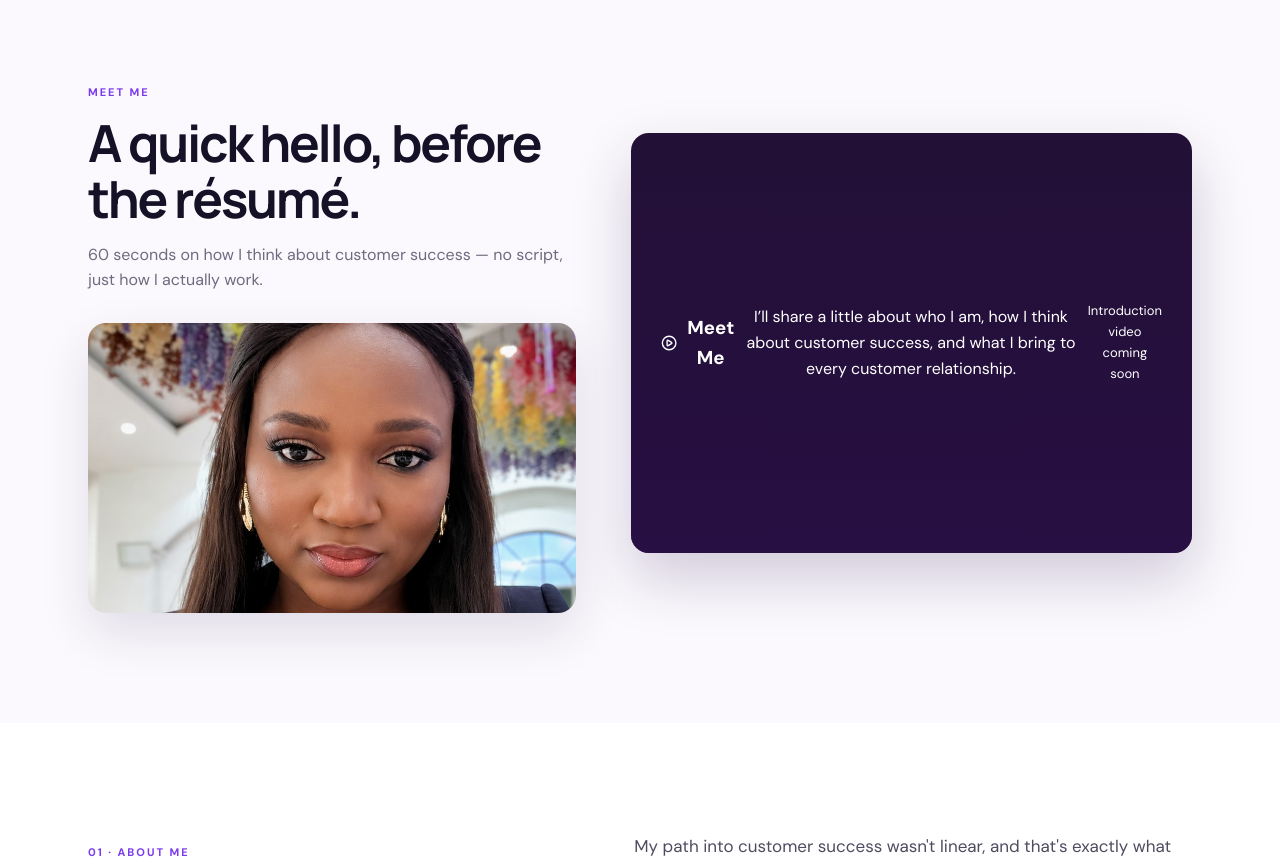
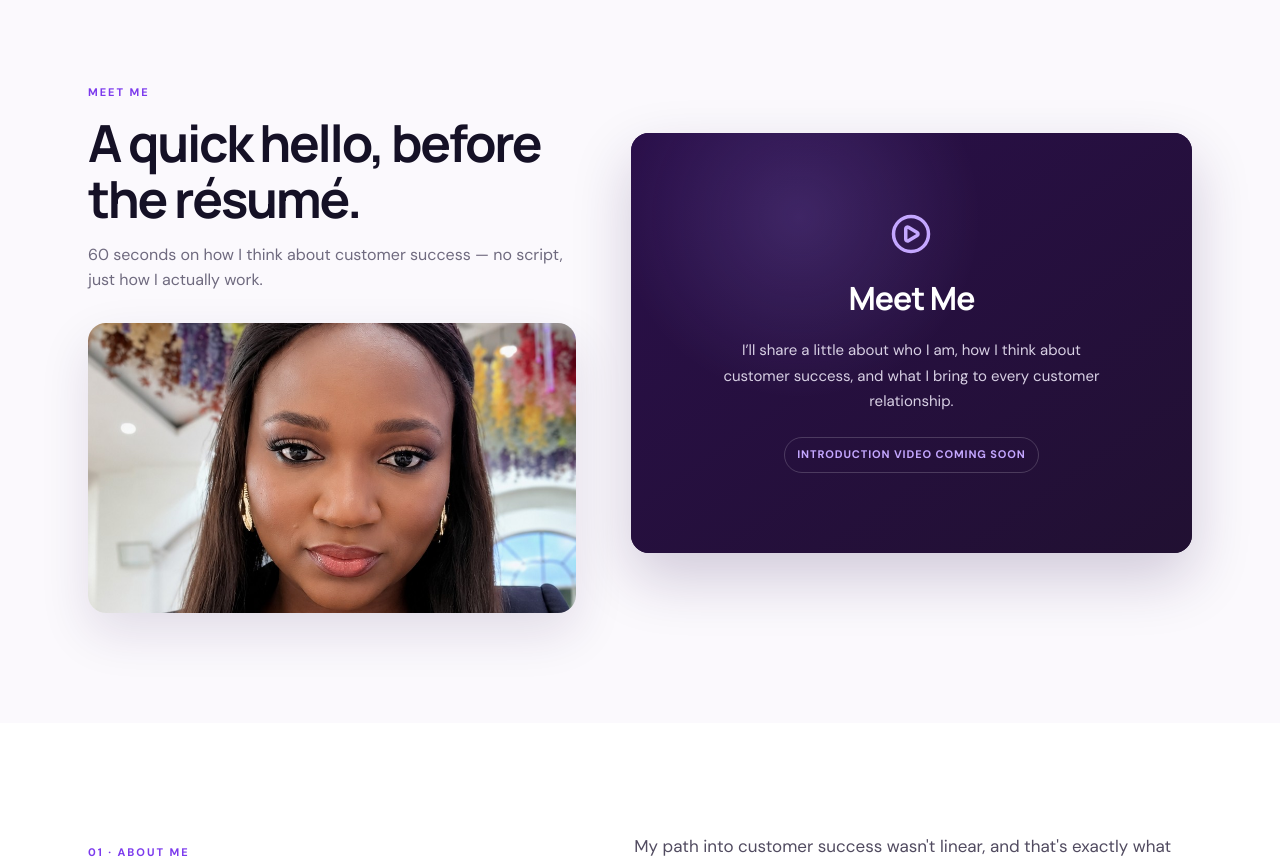
Before and after one commit to GoodnessN/goodness-csm-portfolio, a React (Vite) app: page / in a window 1280 px wide. Shown: the part 1160-2024 px from the top of the page. Built offline with nearby package versions, Linux system fonts and the light colour scheme.

Commit message:
Update styles.css

```diff
--- a/src/styles.css
+++ b/src/styles.css
@@ -6,7 +6,72 @@
 .hero-card{position:relative;background:linear-gradient(145deg,var(--dark2),var(--dark));color:white;border-radius:18px;padding:35px;min-height:500px;overflow:hidden;box-shadow:0 30px 70px rgba(42,15,74,.18)}.card-glow{position:absolute;width:320px;height:320px;background:rgba(124,58,237,.32);filter:blur(20px);border-radius:50%;right:-100px;top:-80px}.profile-photo{position:relative;width:110px;height:110px;object-fit:cover;object-position:center 20%;border-radius:50%;border:3px solid rgba(255,255,255,.85);box-shadow:0 0 0 7px rgba(167,139,250,.18)}.card-label{position:relative;margin-top:48px;color:#c8bce0;font-size:10px;letter-spacing:.18em;font-weight:800}.hero-card h2{position:relative;font-family:Manrope;font-size:31px;line-height:1.15;letter-spacing:-.035em;margin:10px 0 32px;max-width:370px}.signal{position:relative;display:flex;gap:15px;padding:16px 0;border-top:1px solid rgba(255,255,255,.12)}.signal span{color:#c4a7ff;font-size:11px}.signal b,.signal small{display:block}.signal small{color:#c0b6cf;font-size:12px}.card-footer{position:relative;margin-top:18px;display:flex;justify-content:space-between;gap:14px;align-items:center;font-size:9px;letter-spacing:.12em;color:#bcb0cf}.card-footer a{display:flex;gap:6px;align-items:center;color:#fff;text-decoration:none;font-size:11px;letter-spacing:0}
 .metrics{border-top:1px solid var(--line);border-bottom:1px solid var(--line)}.metric-grid{display:grid;grid-template-columns:repeat(3,1fr)}.metric-grid>div{padding:28px 25px;border-right:1px solid var(--line)}.metric-grid>div:first-child{padding-left:0}.metric-grid>div:last-child{border-right:0}.metric-grid span{font-size:10px;letter-spacing:.16em;color:#9b94a8;font-weight:800}.metric-grid strong{display:block;font-family:Manrope;font-size:19px;margin-top:5px}.metric-grid p{margin:2px 0 0;color:var(--muted);font-size:13px}
 .section{padding:110px 0}.two-col{display:grid;grid-template-columns:.9fr 1.1fr;gap:90px}.section h2{font-family:Manrope;font-size:clamp(35px,4vw,52px);line-height:1.08;letter-spacing:-.045em;margin:14px 0}.body-copy{font-size:17px;color:#514b60}.body-copy p{margin-top:0;margin-bottom:22px}.quote{border-left:3px solid var(--purple);padding:4px 0 4px 20px;font-family:Manrope;color:var(--ink);font-size:16px;margin:28px 0}.about-cta{padding-top:6px}
-.meet-me{background:#fbf9fd}.meet-grid{display:grid;grid-template-columns:1fr 1.15fr;gap:55px;align-items:center}.meet-copy{color:var(--muted);max-width:480px}.meet-photo-wrap{margin-top:30px;border-radius:18px;overflow:hidden;box-shadow:0 20px 50px rgba(42,15,74,.12)}.meet-photo-wrap img{display:block;width:100%;height:290px;object-fit:cover;object-position:center 35%}.video-card{position:relative;border-radius:18px;overflow:hidden;background:var(--dark);min-height:420px;box-shadow:0 25px 60px rgba(42,15,74,.2)}.video-card video{width:100%;height:420px;display:block;object-fit:cover}.video-placeholder{position:absolute;inset:0;display:flex;align-items:center;justify-content:center;gap:10px;padding:30px;text-align:center;color:#fff;background:linear-gradient(180deg,rgba(42,15,74,.15),rgba(42,15,74,.72));pointer-events:none}.video-placeholder span{max-width:280px;font-size:13px}
+.meet-me{background:#fbf9fd}.meet-grid{display:grid;grid-template-columns:1fr 1.15fr;gap:55px;align-items:center}.meet-copy{color:var(--muted);max-width:480px}.meet-photo-wrap{margin-top:30px;border-radius:18px;overflow:hidden;box-shadow:0 20px 50px rgba(42,15,74,.12)}.meet-photo-wrap img{display:block;width:100%;height:290px;object-fit:cover;object-position:center 35%}.video-card{
+  position:relative;
+  border-radius:18px;
+  overflow:hidden;
+  background:linear-gradient(145deg,var(--dark2),var(--dark));
+  min-height:420px;
+  box-shadow:0 25px 60px rgba(42,15,74,.20);
+  display:flex;
+  align-items:center;
+  justify-content:center;
+}
+
+.video-placeholder{
+  width:100%;
+  min-height:420px;
+  display:flex;
+  flex-direction:column;
+  align-items:center;
+  justify-content:center;
+  text-align:center;
+  padding:55px;
+  color:#fff;
+  background:
+    radial-gradient(circle at 30% 20%,rgba(167,139,250,.18),transparent 35%),
+    linear-gradient(145deg,var(--dark2),var(--dark));
+  pointer-events:none;
+}
+
+.video-placeholder svg{
+  color:#c4a7ff;
+  margin-bottom:18px;
+}
+
+.video-placeholder h3{
+  font-family:Manrope;
+  font-size:32px;
+  margin:0 0 14px;
+  letter-spacing:-.03em;
+}
+
+.video-placeholder p{
+  max-width:400px;
+  margin:0 auto 22px;
+  color:#d8d0e4;
+  font-size:15px;
+  line-height:1.7;
+}
+
+.video-placeholder span{
+  display:inline-flex;
+  padding:8px 12px;
+  border:1px solid rgba(255,255,255,.18);
+  border-radius:999px;
+  color:#c4a7ff;
+  font-size:11px;
+  font-weight:700;
+  letter-spacing:.08em;
+  text-transform:uppercase;
+}
+
+.video-card video{
+  width:100%;
+  height:420px;
+  display:block;
+  object-fit:cover;
+}
 .section-dark{background:linear-gradient(135deg,var(--dark),var(--dark2));color:white}.section-dark .section-kicker{color:#c4a7ff}.experience-head{display:flex;justify-content:space-between;align-items:end;gap:30px}.experience-head p{color:#c0b6cf;max-width:360px}.timeline{margin-top:70px;margin-left:8px;border-left:1px solid #5a416e;padding-left:35px}.timeline-item{position:relative;padding-bottom:48px}.timeline-dot{position:absolute;left:-42px;top:4px;width:13px;height:13px;background:var(--purple);border:3px solid var(--dark);box-shadow:0 0 0 1px #9c7ac8;border-radius:50%}.timeline-meta{font-size:10px;letter-spacing:.17em;color:#c4a7ff;font-weight:800}.timeline h3{font-family:Manrope;font-size:23px;margin:9px 0}.timeline h3 span{font-family:'DM Sans';font-weight:500;color:#c0b6cf}.timeline h3 a{color:#fff;text-decoration:underline;text-underline-offset:3px}.timeline p{color:#d0c7db;max-width:820px;margin:0}.timeline .company-context{color:#bcaed0;font-size:13px;margin-bottom:10px}
 .section-top{display:flex;justify-content:space-between;gap:50px;align-items:end;margin-bottom:50px}.section-top>p{max-width:430px;color:var(--muted)}.work-grid{display:grid;grid-template-columns:repeat(2,1fr);gap:18px}.work-card{border:1px solid var(--line);border-radius:12px;padding:27px;background:white;transition:.25s}.work-card:hover{transform:translateY(-4px);box-shadow:0 16px 35px rgba(42,15,74,.08)}.work-top{display:flex;justify-content:space-between}.tag{display:inline-flex;align-items:center;padding:6px 9px;background:#f0e9ff;color:var(--purple2);border-radius:5px;font-size:10px;font-weight:800;letter-spacing:.05em;text-transform:uppercase}.index{font-family:Manrope;color:#c5bfca;font-size:12px}.simulated{display:inline-flex;margin-top:12px;padding:6px 9px;border-radius:5px;background:#f7f1ff;color:#6d28d9;font-size:10px;font-weight:700}.work-card h3{font-family:Manrope;font-size:25px;line-height:1.2;margin:16px 0 5px}.type{color:#98a2b3;font-size:12px;margin-top:0}.work-card>p:not(.type){color:#514b60}.facts{display:grid;grid-template-columns:1fr 1fr;gap:8px;margin:22px 0}.facts span{display:flex;gap:7px;align-items:center;font-size:11px;color:#514b60}.facts svg{color:#7c3aed}.read-btn{border:0;background:none;padding:0;color:var(--purple2);display:flex;align-items:center;gap:7px;font-weight:800;font-size:13px}
 .testimonials{background:#fff}.testimonial-grid{display:grid;grid-template-columns:repeat(3,1fr);gap:18px}.testimonial-grid article{border:1px solid var(--line);border-radius:14px;padding:28px;background:#fff;box-shadow:0 12px 30px rgba(42,15,74,.05)}.quote-mark{font-family:Georgia;font-size:50px;line-height:.7;color:var(--purple3)}.testimonial-grid p{color:#514b60;min-height:90px}.testimonial-grid b,.testimonial-grid span{display:block}.testimonial-grid span{font-size:12px;color:var(--muted);margin-top:3px}
```
